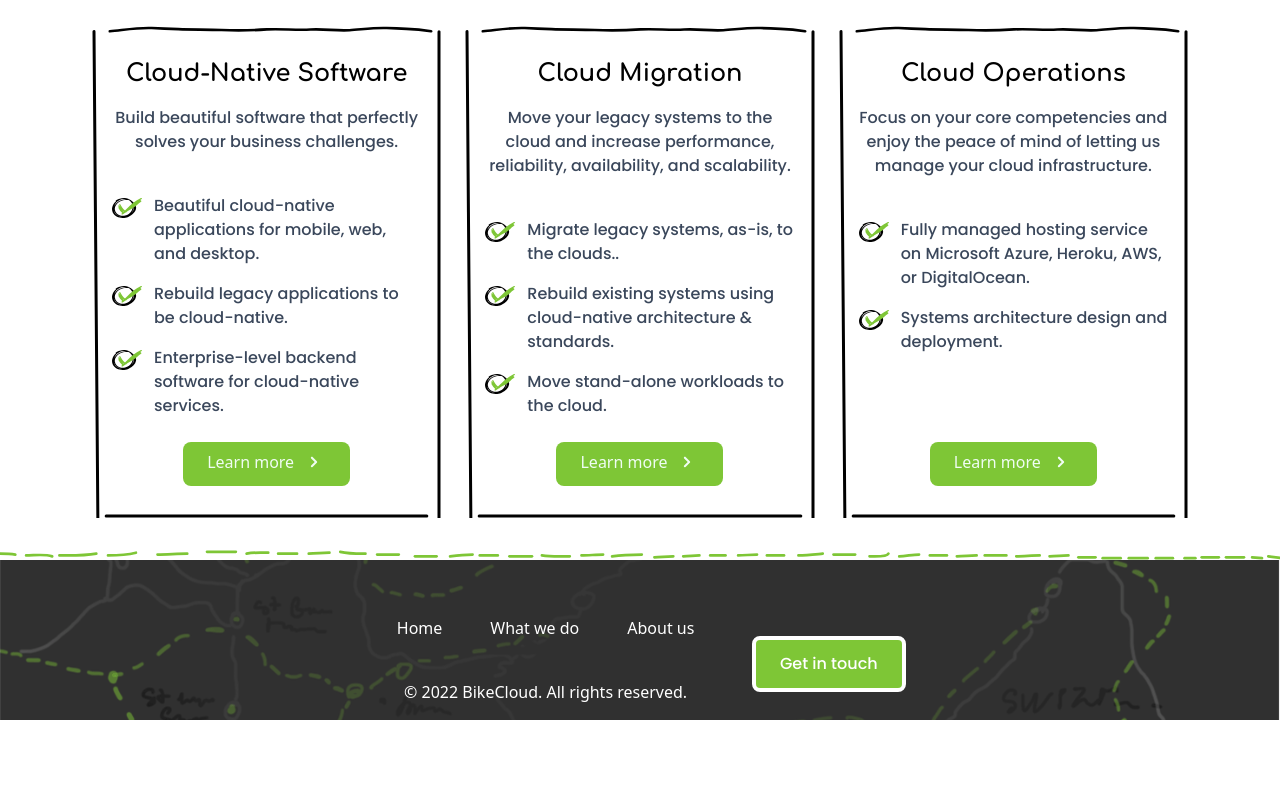
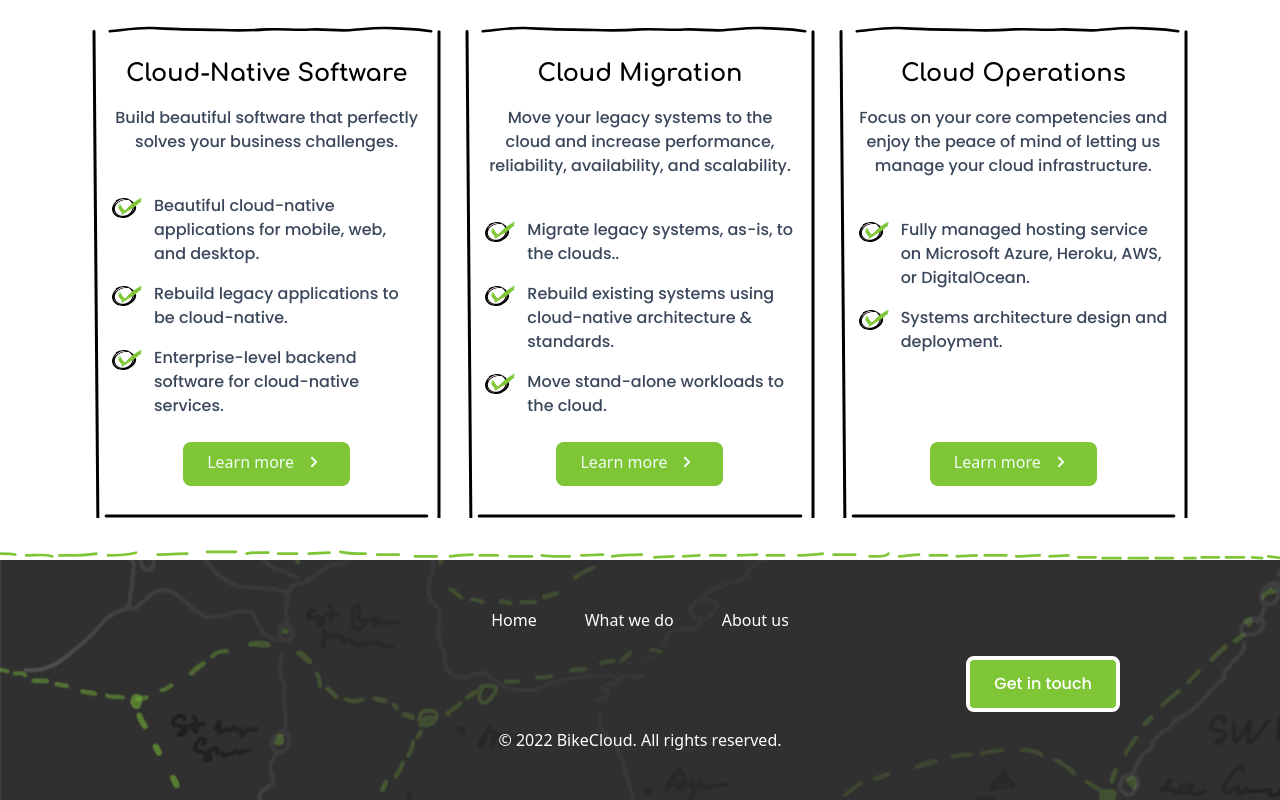
Before and after one commit to gauravprwl14/tailwind-landing-page, a Next.js app: page / in a window 1280 px wide. Shown: the part 1821-2621 px from the top of the page. Before the commit the page ends 2541 px from the top, so only its background shows below. Built offline with nearby package versions, Linux system fonts and the light colour scheme.

Commit message:
fix the footer styling

```diff
--- a/components/Footer.tsx
+++ b/components/Footer.tsx
@@ -3,7 +3,7 @@ import Image from 'next/image'
 
 const NavigationLinks = () => {
     return (
-        <div className='flex flex-row items-center justify-space-around'>
+        <div className='flex flex-row items-center justify-center'>
             <div className='px-6'>Home</div>
             <div className='px-6'>What we do</div>
             <div className='px-6'>About us</div>
@@ -12,7 +12,7 @@ const NavigationLinks = () => {
 }
 const ActionButton = () => {
     return (
-        <div className='flex justify-center items-center'>
+        <div className='flex justify-center lg:justify-end items-center'>
             <button
                 className='mt-auto p-3 px-6 border-4 text-white border-white bg-electricGreen rounded-lg baseline font-Poppins font-medium'
             >
@@ -23,13 +23,58 @@ const ActionButton = () => {
 }
 const CopyRightText = () => {
     return (
-        <div className='text-center justify-items-end pb-4'>© 2022 BikeCloud. All rights reserved.</div>
+        <div className='text-center justify-items-end '>© 2022 BikeCloud. All rights reserved.</div>
     )
 }
 
 
 
 const Footer = () => {
+    return (
+        <footer className="flex w-full items-center justify-center bg-[url('/img/footer_bg.svg')] bg-no-repeat bg-cover dotted-border-green">
+            <div className='flex-1 flex-col py-6 lg:py-12'>
+                {/* <div className='grid md:grid-cols-3 gap-8 pt-8 md:pt-12 auto-rows-fr'>
+                    <div className='flex flex-col justify-around text-white md:col-span-2'>
+                        <NavigationLinks />
+                    </div>
+                    <div className='flex flex-col justify-center text-white md:col-span-1 md:row-span-2 '>
+                        <ActionButton />
+                    </div>
+                    <div className='flex flex-col justify-around text-white md:col-span-2'>
+                        <CopyRightText />
+                    </div>
+                </div> */}
+                <div className='justify-center text-white'>
+                    <NavigationLinks />
+                </div>
+                <div className='text-white my-4 lg:mt-6 lg:mr-40'>
+                    <ActionButton />
+                </div>
+                <div className='justify-center text-white'>
+                    <CopyRightText />
+                </div>
+
+
+
+
+
+
+
+                {/* <a
+                className="flex items-center justify-center gap-2"
+                href="https://vercel.com?utm_source=create-next-app&utm_medium=default-template&utm_campaign=create-next-app"
+                target="_blank"
+                rel="noopener noreferrer"
+            >
+                Powered by{' '}
+                <Image src="/vercel.svg" alt="Vercel Logo" width={72} height={16} />
+            </a> */}
+            </div>
+        </footer>
+    )
+}
+
+const FooterV2 = () => {
     return (
         <footer className="flex w-full items-center justify-center bg-[url('/img/footer_bg.svg')] bg-no-repeat bg-cover dotted-border-green">
             <div className=''>
--- a/styles/globals.css
+++ b/styles/globals.css
@@ -30,7 +30,7 @@
 }
 
 .section-container {
-    @apply flex flex-col w-full items-center justify-center pt-14 max-w-screen-xl md:px-20 px-4 py-8;
+    @apply flex flex-col w-full items-center justify-center lg:pt-14 max-w-screen-xl md:px-20 px-4 py-8;
 }
 
 .card-title {
```
